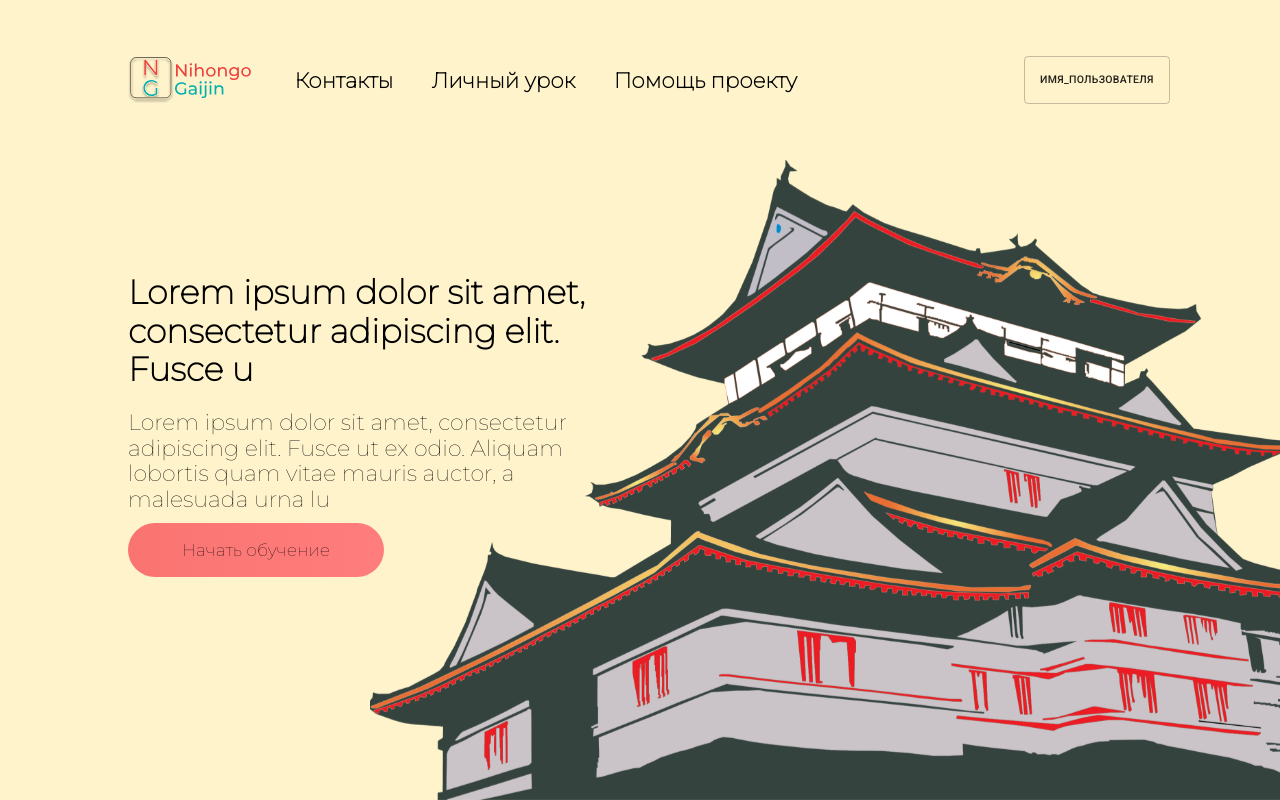
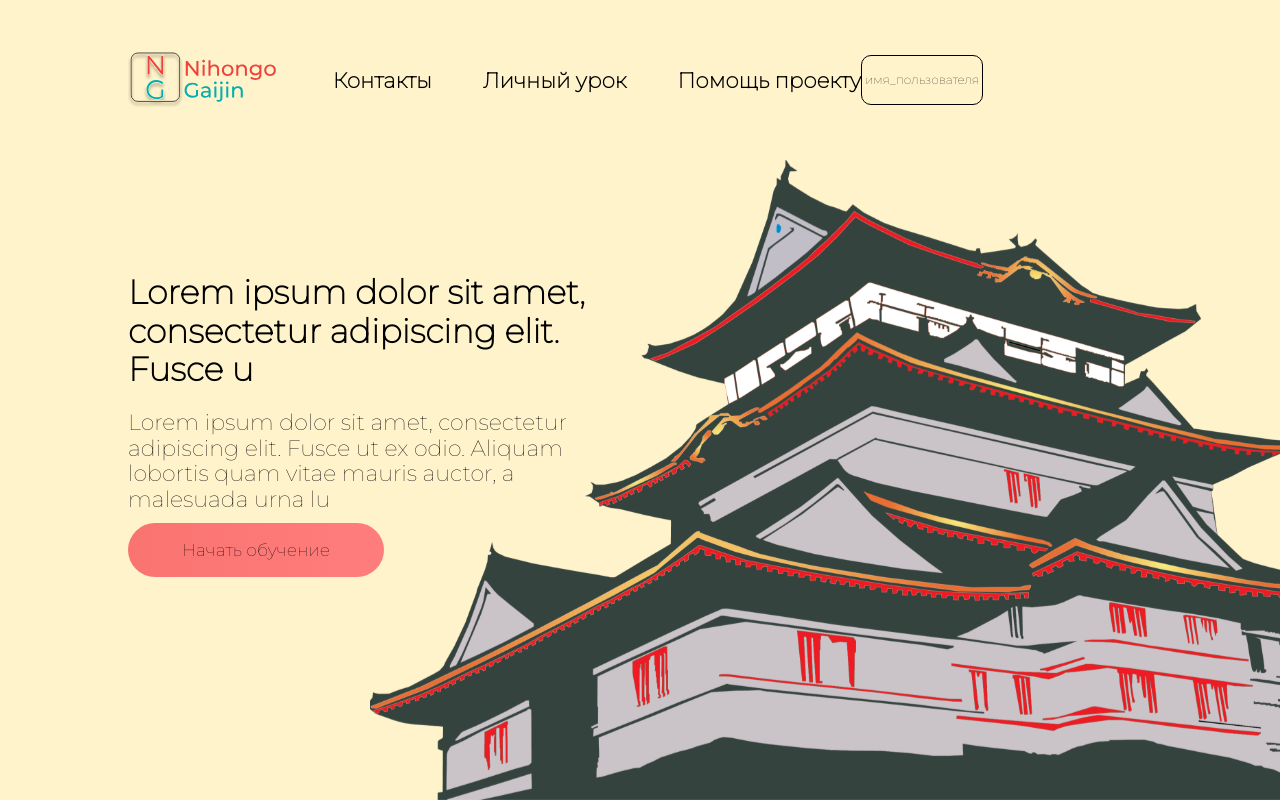
Before and after one commit to Astra-Sattelite/prototypes, a React (Create React App) app: page /ng in a window 1280 px wide. Built offline with nearby package versions, Linux system fonts and the light colour scheme.

Commit message:
Refactor scss for HeaderNihongo

```diff
--- a/src/assets/css/root.css
+++ b/src/assets/css/root.css
@@ -20,8 +20,8 @@ html, body {
 
 body > div {
   height: 100%;
-  min-height: 500px;
-  min-width: 500px;
+  min-height: 600px;
+  min-width: 600px;
   margin: 0;
 }
 
--- a/src/assets/scss/nihongo/header.scss
+++ b/src/assets/scss/nihongo/header.scss
@@ -1,28 +1,34 @@
-.containerHNihongo {
-  width: 100%;
+.flexContainerHeaderNihongo {
+  align-self: center;
+  width: 80%;
   height: 25%;
   display: flex;
   flex-direction: row;
   align-items: center;
 }
 
-.logoNihongo {
+.logoHeaderNihongo {
   height: 100%;
-  margin-left: 10%;
-  width: 10%;
+  width: 15%;
 }
 
-.scalableTextNihongo {
+.textHeaderNihongo {
   display: flex;
   align-items: center;
   color: black;
-  font-size: clamp(1.5rem, -0.028169014084507005rem + 1.6901408450704223vw, 2.5rem);
+  font-size: clamp(1.2rem, -0.028169014084507005rem + 1.6901408450704223vw, 2rem);
   height: 100%;
   margin-left: 5%;
   font-weight: 700;
 }
 
-.accNihongo {
+.accHeaderNihongo {
+  display: flex;
+  justify-content: center;
+  align-items: center;
   height: 30%;
-  font-size: 2rem;
+  min-width: 120px;
+  border: 0.5px solid black;
+  border-radius: 10px;
+  font-size: 1rem;
 }
--- a/src/components/header/HeaderNihongo.tsx
+++ b/src/components/header/HeaderNihongo.tsx
@@ -1,26 +1,32 @@
 import '../../assets/scss/nihongo/header.scss'
-import * as UI from "@material-ui/core"
 import logo from '../../assets/svg/nihongo/Logo.svg'
+import { v4 as uuidv4 } from "uuid"
 
 import React from 'react'
+import { Link } from "react-router-dom"
 
-import {
-  Link
-} from "react-router-dom"
+interface HeaderInfo
+  { text: string
+  , link: string
+  }
 
 
 export const HeaderNihongo: React.FC = () => {
 
+  const headerHash: HeaderInfo[] =
+  [ {text: "Контакты", link: "/"}
+  , {text: "Личный урок", link: "/"}
+  , {text: "Помощь проекту", link: "/"}
+  ]
+
   return (
     <>
-      <div className="containerHNihongo">
+      <div className="flexContainerHeaderNihongo">
         <Logo />
-        <LinksRow />
-
-        <UI.Button variant="outlined" className="accNihongo">
-          имя_пользователя
-        </UI.Button>
-
+        {Links(headerHash)}
+        <div className="accHeaderNihongo">
+          <p>имя_пользователя</p>
+        </div>
       </div>
     </>
   )
@@ -28,23 +34,20 @@ export const HeaderNihongo: React.FC = () => {
 
 const Logo: React.FC = () => {
   return (
-    <img src={logo} alt={"Logo.svg"} className="logoNihongo" />
+    <img src={logo} alt={"Logo.svg"} className="logoHeaderNihongo" />
   )
 }
 
-const LinksRow: React.FC = () => {
+const Links = (infos: HeaderInfo[]): JSX.Element => {
 
   return (
-    <div style={{height: "100%", width: "60%", display: "flex", flexDirection: "row"}}>
-      <Link className="scalableTextNihongo" to="/">
-        Контакты
-      </Link>
-      <Link className="scalableTextNihongo" to="/">
-        Личный урок
-      </Link>
-      <Link className="scalableTextNihongo" to="/">
-        Помощь проекту
-      </Link>
-    </div>
+    <>
+      {infos.map(
+        info =>
+          <Link key={uuidv4()} className="textHeaderNihongo" to={info.link}>
+            {info.text}
+          </Link>
+      )}
+    </>
   )
 }
```
Also changed, not shown: src/components/landing/AveMaria.tsx (line endings or trailing spaces).
